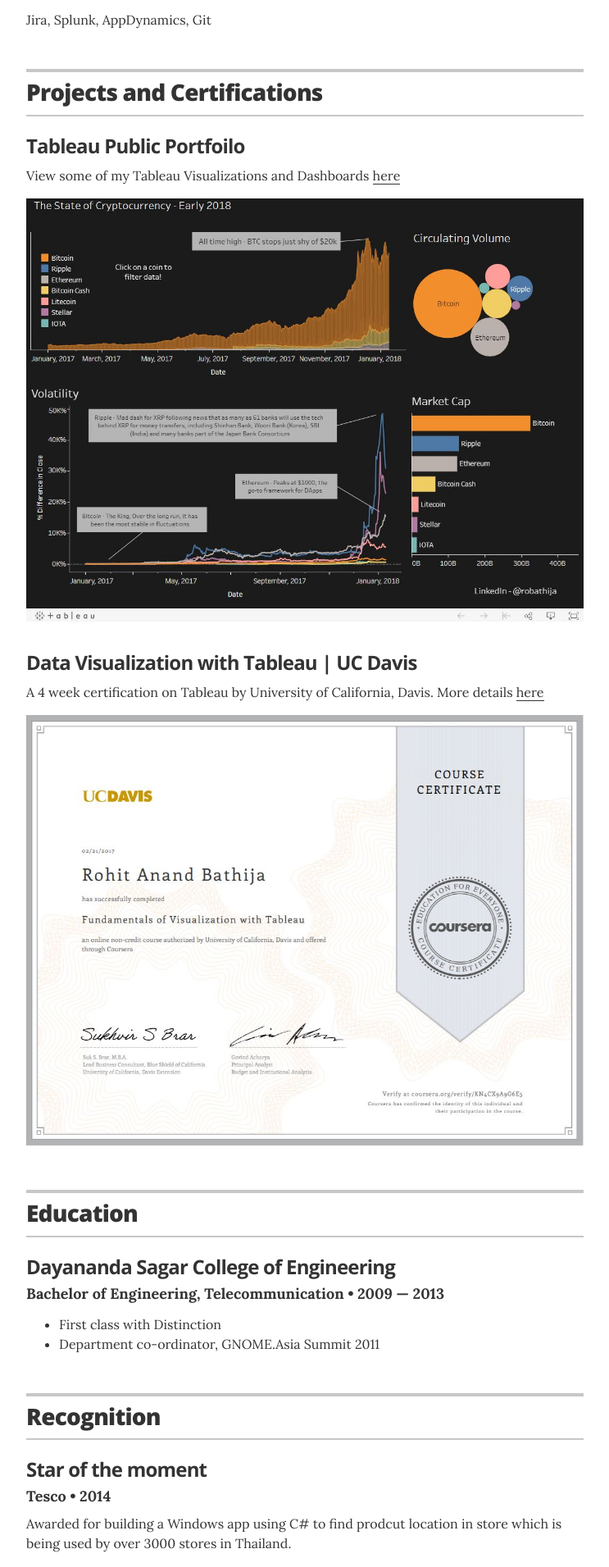
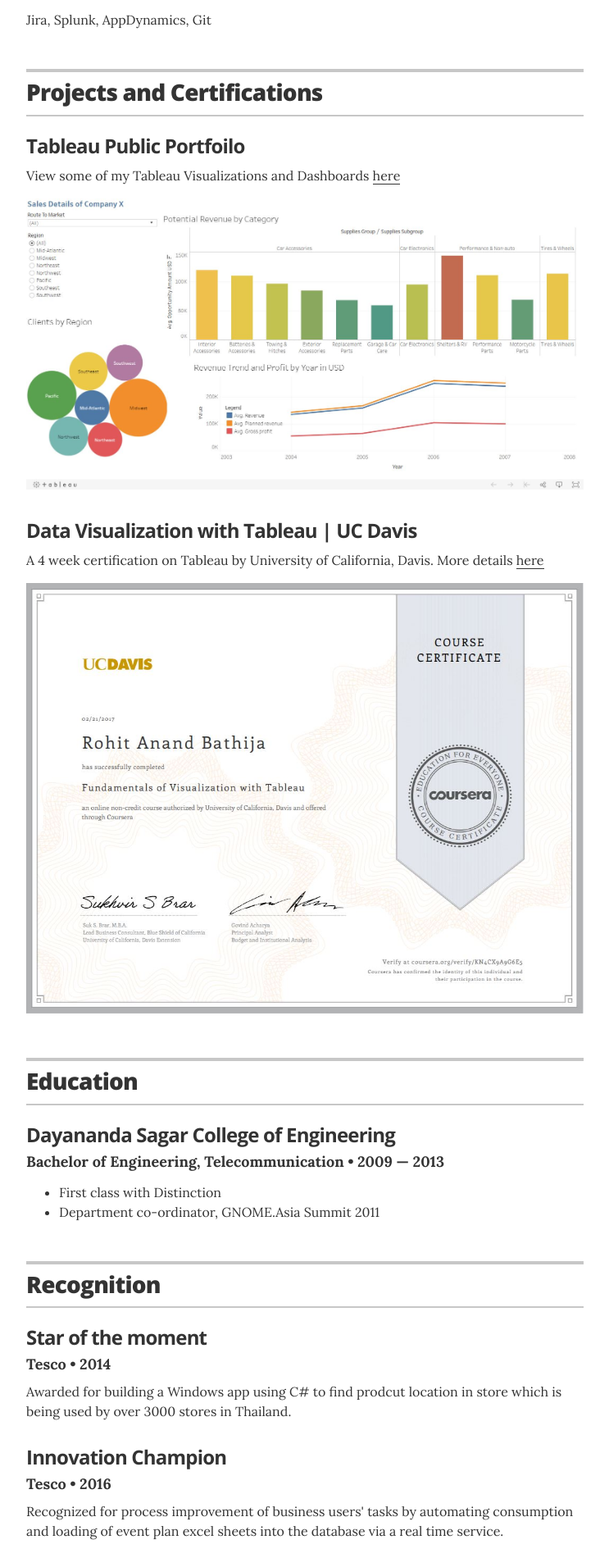
Before and after one commit to robathija/rohit-resume, a Jekyll site: the page built from index.html, in a window 1280 px wide. Shown: the part 1736-3647 px from the top of the page at 82% size, without its empty margins (268-1011 px from the left). Built offline with Jekyll 4.4.1, drawn with Linux system fonts in a browser that asks for light colours.

Commit message:
sales dashboard

```diff
--- a/_data/projects.yml
+++ b/_data/projects.yml
@@ -5,7 +5,7 @@
 - project: Tableau Public Portfoilo
   url: "https://public.tableau.com/profile/rohit.bathija8638#!/"
   description: View some of my Tableau Visualizations and Dashboards
-  image: images/tableau.JPG
+  image: images/sales.JPG
 
 #Project 2
 - project: Data Visualization with Tableau | UC Davis
```
Also changed, not shown: images/sales.JPG (added).
